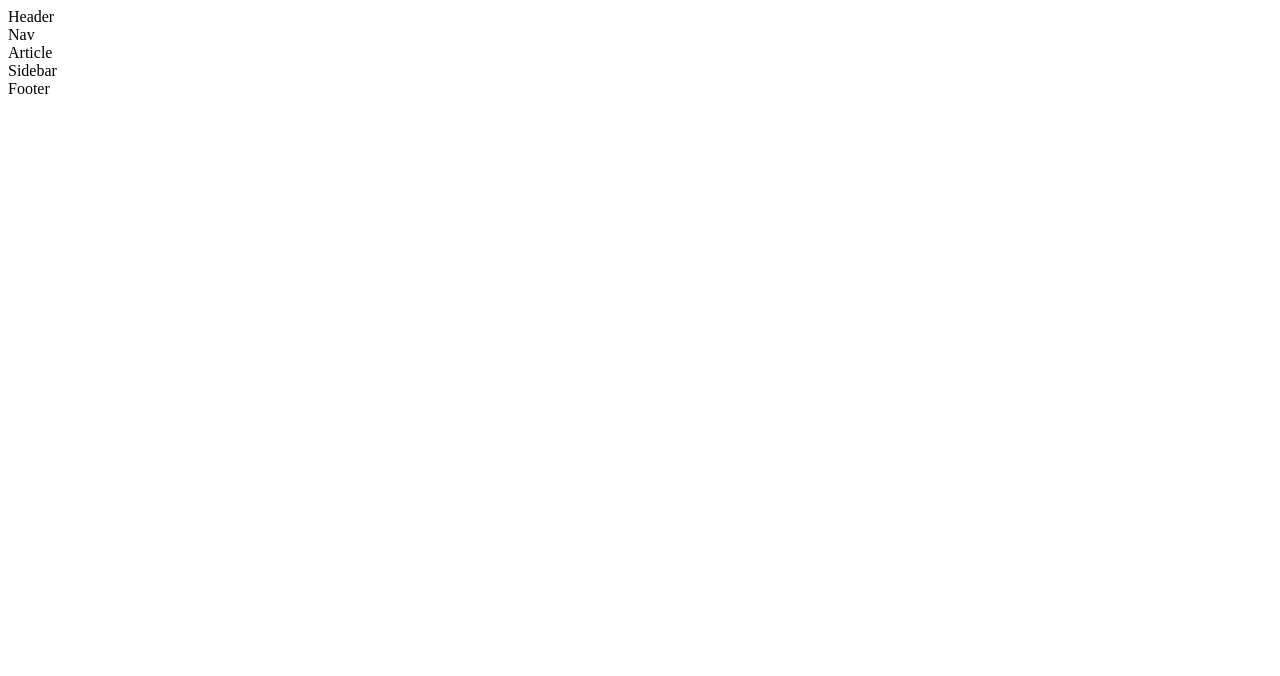
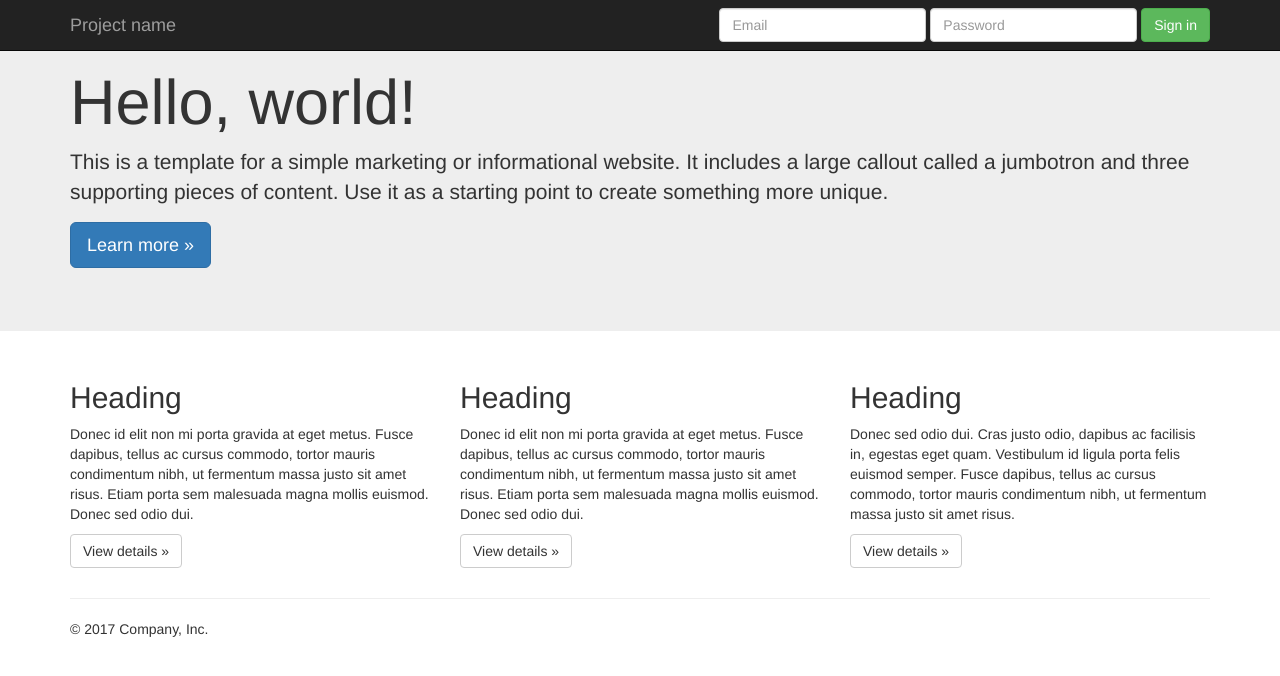
Before and after one commit to TheLevelF/OC-Git-P2Activite, a plain HTML site: page index.html in a window 1280 px wide. Drawn offline with nearby package versions, Linux system fonts and the light colour scheme.

Commit message:
Implémentation de Bootstrap (template Jumbotron) dans index.html, ajout des fichiers css/bootstrap.min.css et js/bootstrap.min.js

```diff
--- a/index.html
+++ b/index.html
@@ -5,26 +5,90 @@
 	<meta http-equiv="X-UA-Compatible" content="IE=7">
 	<meta name="viewport" content="width=device-width, initial-scale=1.0">
 	<title>OpenClassrooms - Git & GitHub - Partie 2 activité</title>
+	<!-- Bootstrap -->
+    <link href="css/bootstrap.min.css" rel="stylesheet">
+
+    <!-- HTML5 shim and Respond.js for IE8 support of HTML5 elements and media queries -->
+    <!-- WARNING: Respond.js doesn't work if you view the page via file:// -->
+    <!--[if lt IE 9]>
+      <script src="https://oss.maxcdn.com/html5shiv/3.7.3/html5shiv.min.js"></script>
+      <script src="https://oss.maxcdn.com/respond/1.4.2/respond.min.js"></script>
+    <![endif]-->
 </head>
 <body>
 	<div id="wrapper">
 		<header>
-			Header
+			<nav class="navbar navbar-inverse navbar-fixed-top">
+				<div class="container">
+					<div class="navbar-header">
+						<button type="button" class="navbar-toggle collapsed" data-toggle="collapse" data-target="#navbar" aria-expanded="false" aria-controls="navbar">
+							<span class="sr-only">Toggle navigation</span>
+							<span class="icon-bar"></span>
+							<span class="icon-bar"></span>
+							<span class="icon-bar"></span>
+						</button>
+						<a class="navbar-brand" href="#">Project name</a>
+					</div>
+					<div id="navbar" class="navbar-collapse collapse">
+						<form class="navbar-form navbar-right">
+							<div class="form-group">
+								<input type="text" placeholder="Email" class="form-control">
+							</div>
+							<div class="form-group">
+								<input type="password" placeholder="Password" class="form-control">
+							</div>
+							<button type="submit" class="btn btn-success">Sign in</button>
+						</form>
+					</div><!--/.navbar-collapse -->
+				</div>
+			</nav>
+
+			<!-- Main jumbotron for a primary marketing message or call to action -->
+			<div class="jumbotron">
+				<div class="container">
+					<h1>Hello, world!</h1>
+					<p>This is a template for a simple marketing or informational website. It includes a large callout called a jumbotron and three supporting pieces of content. Use it as a starting point to create something more unique.</p>
+					<p><a class="btn btn-primary btn-lg" href="#" role="button">Learn more &raquo;</a></p>
+				</div>
+			</div>
   		</header>
-		<nav>
-			Nav
-		</nav>
-		<section id="content">
+
+		<div class="container">
+      		<!-- Example row of columns -->
+			<div class="row">
+				<div class="col-md-4">
+					<h2>Heading</h2>
+					<p>Donec id elit non mi porta gravida at eget metus. Fusce dapibus, tellus ac cursus commodo, tortor mauris condimentum nibh, ut fermentum massa justo sit amet risus. Etiam porta sem malesuada magna mollis euismod. Donec sed odio dui. </p>
+					<p><a class="btn btn-default" href="#" role="button">View details &raquo;</a></p>
+				</div>
+				<div class="col-md-4">
+					<h2>Heading</h2>
+					<p>Donec id elit non mi porta gravida at eget metus. Fusce dapibus, tellus ac cursus commodo, tortor mauris condimentum nibh, ut fermentum massa justo sit amet risus. Etiam porta sem malesuada magna mollis euismod. Donec sed odio dui. </p>
+					<p><a class="btn btn-default" href="#" role="button">View details &raquo;</a></p>
+				</div>
+				<div class="col-md-4">
+					<h2>Heading</h2>
+					<p>Donec sed odio dui. Cras justo odio, dapibus ac facilisis in, egestas eget quam. Vestibulum id ligula porta felis euismod semper. Fusce dapibus, tellus ac cursus commodo, tortor mauris condimentum nibh, ut fermentum massa justo sit amet risus.</p>
+					<p><a class="btn btn-default" href="#" role="button">View details &raquo;</a></p>
+				</div>
+			</div>
+			<!-- <section id="content">
 				<article>
 		  			Article
 				</article>
 			</section>
 			<aside>
 				Sidebar
-  		</aside>
+	  		</aside> -->
+			<hr />
 			<footer>
-			Footer
+				<p>&copy; 2017 Company, Inc.</p>
 	  		</footer>
+		</div> <!-- /container -->
 	</div>
+	<!-- jQuery (necessary for Bootstrap's JavaScript plugins) -->
+    <script src="https://ajax.googleapis.com/ajax/libs/jquery/1.12.4/jquery.min.js"></script>
+    <!-- Include all compiled plugins (below), or include individual files as needed -->
+    <script src="js/bootstrap.min.js"></script>
 </body>
 </html>
```
Also changed, not shown: css/bootstrap.min.css (added), js/bootstrap.min.js (added). Lines whose indentation alone changed are shown as unchanged.
